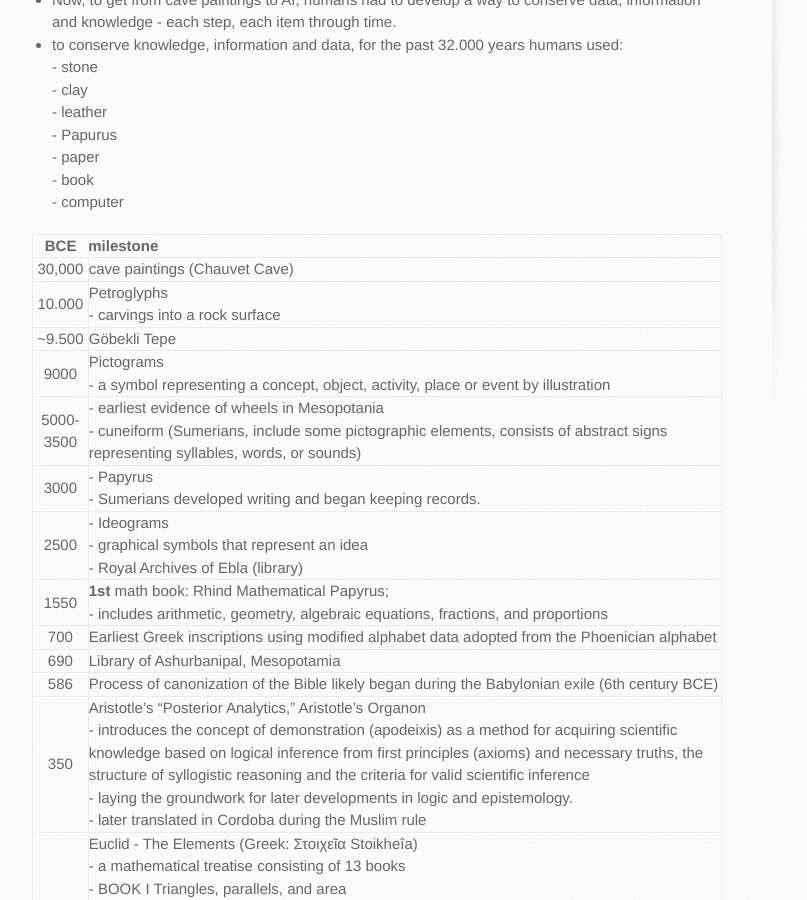
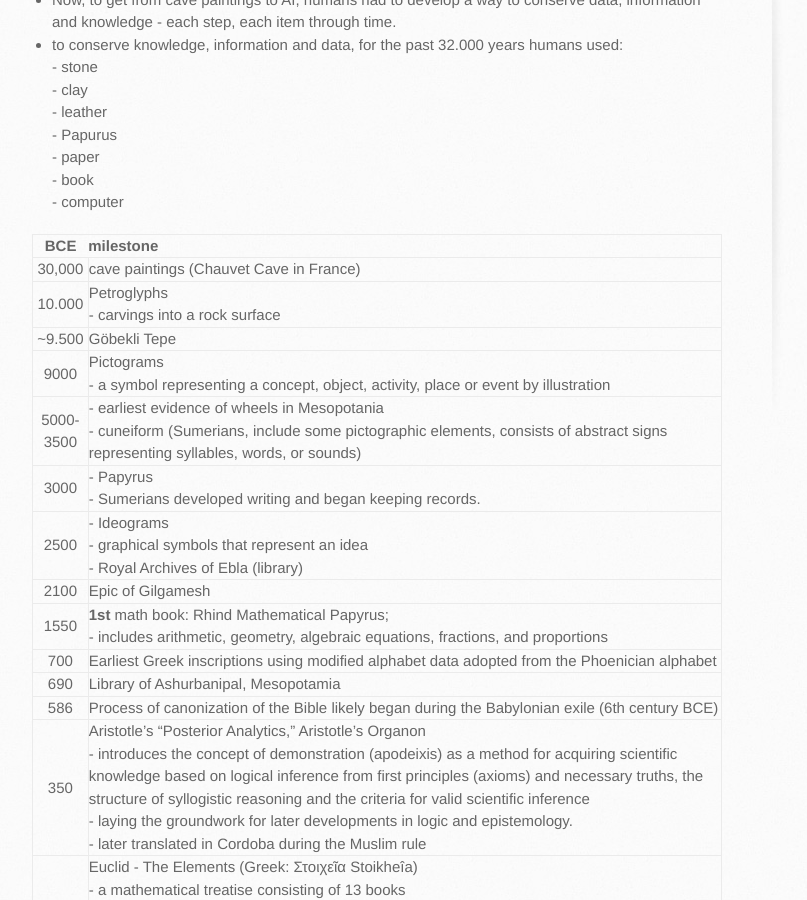
Before and after one commit to trumpfheller/trumpfheller.github.io, a Jekyll site: the page built from epistemologicalTree.md, in a window 1280 px wide and 900 px high, scrolled down 315 px. Shown: the whole window, without its empty margins (128-935 px from the left). Built offline with Jekyll 4.4.1, drawn with Linux system fonts in a browser that asks for light colours.

Commit message:
Update epistemologicalTree.md

```diff
--- a/epistemologicalTree.md
+++ b/epistemologicalTree.md
@@ -12,13 +12,14 @@ layout: default
 
 | <span style="width:250px">**BCE**</span> | **milestone** |
 |---|:---|
-| 30,000 | cave paintings (Chauvet Cave) |
+| 30,000 | cave paintings (Chauvet Cave in France) |
 | 10.000 | Petroglyphs<br>- carvings into a rock surface |
 | ~9.500 | Göbekli Tepe |
 | 9000 | Pictograms<br>- a symbol representing a concept, object, activity, place or event by illustration |
 | 5000-3500 | - earliest evidence of wheels in Mesopotania<br>- cuneiform (Sumerians, include some pictographic elements, consists of abstract signs representing syllables, words, or sounds) |
 | 3000 | - Papyrus<br>- Sumerians developed writing and began keeping records.  |
 | 2500 | - Ideograms<br>- graphical symbols that represent an idea<br>- Royal Archives of Ebla (library) |
+| 2100 | Epic of Gilgamesh |
 | 1550 | **1st** math book: Rhind Mathematical Papyrus;<br>- includes arithmetic, geometry, algebraic equations, fractions, and proportions |
 | 700 | Earliest Greek inscriptions using modified alphabet data adopted from the Phoenician alphabet |
 | 690 | Library of Ashurbanipal, Mesopotamia |
```
